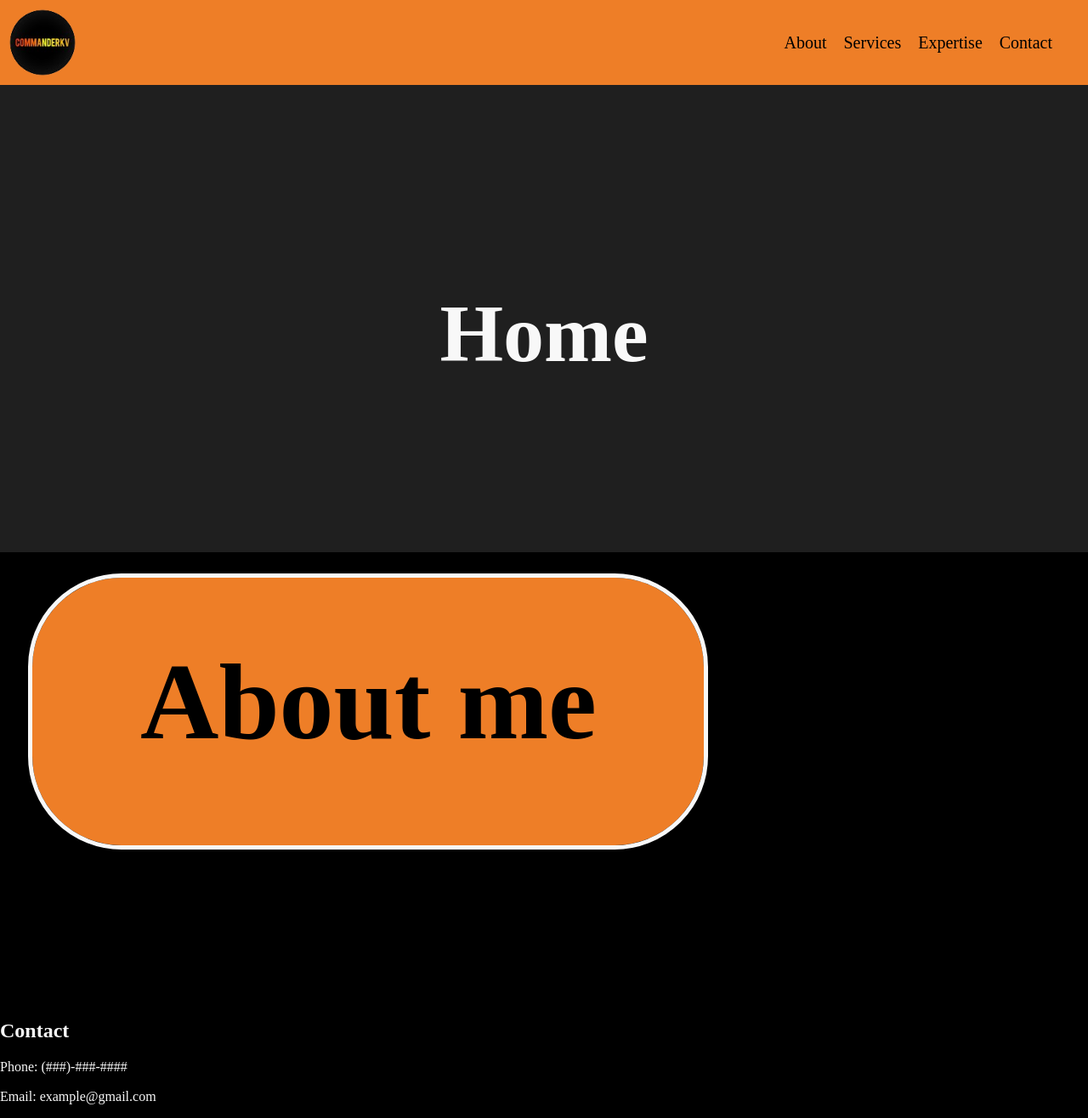
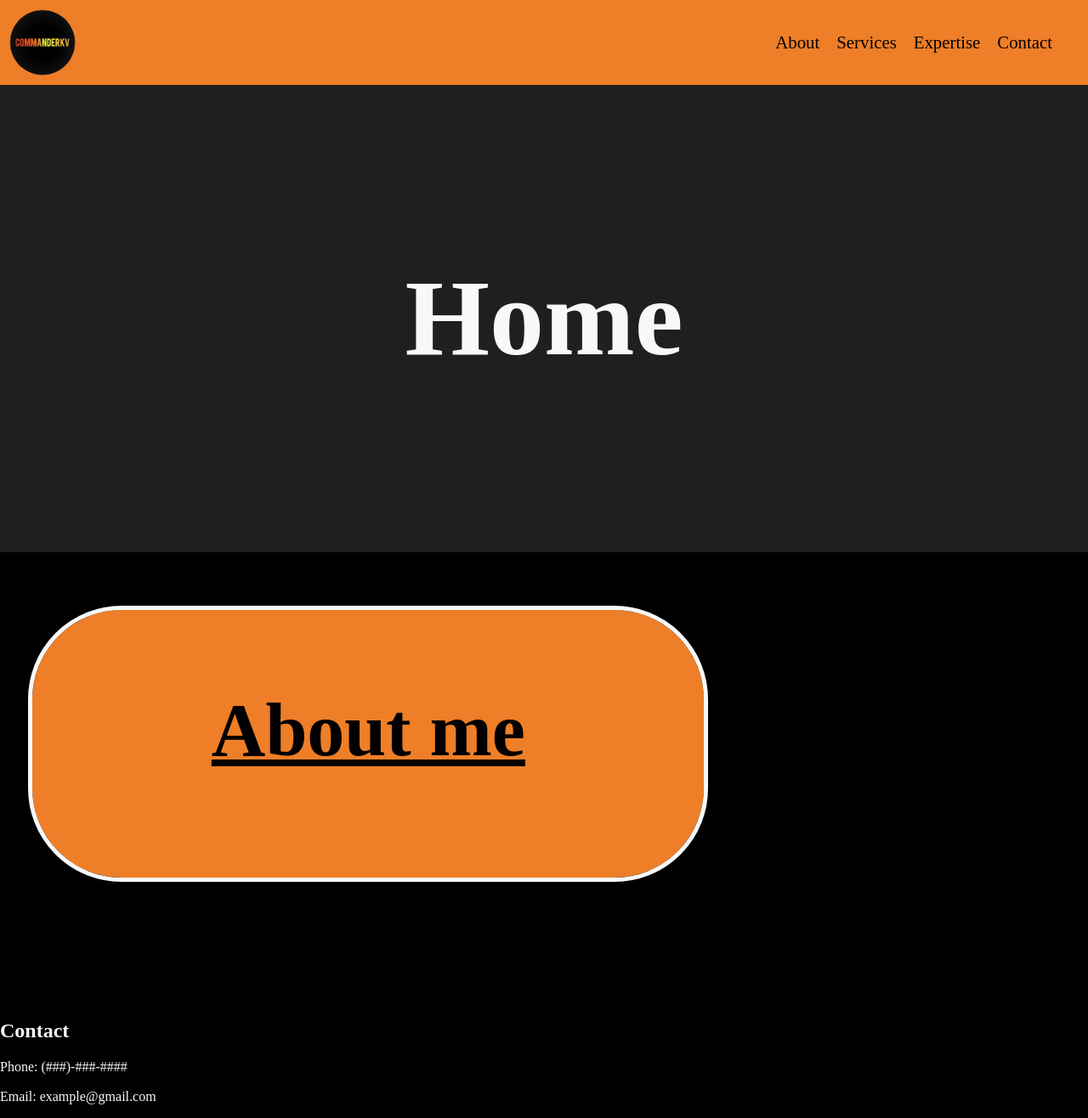
Before and after one commit to CommanderKV/COMP-1054G-WAB-CSS, a PHP site: page /final-project/index.html in a window 1280 px wide. Shown: the whole page at 85% size. Run offline with PHP 8.4, Linux system fonts and the light colour scheme.

Commit message:
Edited css

```diff
--- a/final-project/css/index.css
+++ b/final-project/css/index.css
@@ -14,11 +14,11 @@ Color pallet:
 html {
     background-color: #000000;
     color: #f8f8f8;
+    scroll-behavior: smooth;
 }
 
 /* Navigator */
 header {
-    flex-direction: row;
     justify-content: space-between;
     align-items: center;
 
@@ -28,20 +28,17 @@ header {
     background-color: #EE7E27;
 }
 header nav {
-    padding-right: 2rem;
+    padding-right: 2em;
 }
 header li {
     list-style: none;
-    padding: 0px 10px;
+    margin: 0px 10px;
 }
 header li a {
     color: #000000;
     text-decoration: none;
-    font-size: 20px;
-    transition: all .25s linear;
-}
-header li a:hover {
-    color: #f8f8f8;
+    font-size: 1.3em;
+    transition: color .25s linear;
 }
 header a img {
     margin-top: 5px;
@@ -52,6 +49,10 @@ header a img {
 a {
     text-decoration: none;
     color: #000;
+}
+/* Header transition */
+header li a:hover {
+    color: #f8f8f8;
 }
 
 /*
@@ -66,9 +67,8 @@ a {
     background-color: #1f1f1f;
 }
 .masthead h1 {
-    font-size: 96px;
+    font-size: 8em;
     text-align: center;
-    margin-top: 100px;
 }
 
 /*
@@ -79,63 +79,54 @@ a {
 .services {
     padding-top: 30px;
     height: 500px;
+    display: flex;
+    justify-content: left;
 }
 .services section {
-    grid-template-columns: 40% 50%;
+    display: grid;
     align-items: center;
+    justify-content: center;
 
-    width: 790px;
+    min-width: 790px;
+    max-width: 50%;
     height: 315px;
+    margin: 3% 3%;
+
     background-color: #EE7E27;
     outline: #f8f8f8 solid 5px;
     border-radius: 105px;
-
-    position: relative;
-    text-align: center;
     color: #000000
 }
 .services section h2 {
-    margin-top: 0px;
-    position: relative;
-    left: 120px;
-    top: 42.5px;
-    width: 550px;
-    font-size: 128px;
+    width: 100%;
+    height: auto;
+    font-size: 5.5em;
+    text-align: center;
+    text-decoration: underline;
 
-    transition-duration: 0.7s;
-    transition-timing-function: ease-in-out;
+    padding-top: .2em;
+    transition: all .7s ease-in-out;
 }
 .services section p {
-    position: relative;
-    top: 0px;
-    padding-top: 0px;
-    margin-top: 0px;
+    opacity: 0;
     font-size: 24px;
-    padding-right: 10px;
-
-    opacity: 0;
     transition: opacity 0.5s ease-in-out;
 }
 
 /* About me */
-.about {
-    left: 3%;
-}
-.about p {
-    width: 399px;
-}
 
 /*
  About me
 transforms
 */
+.about:hover {
+    width: auto;
+    display: grid;
+    grid-template-columns: 50% 50%;
+}
 .about:hover h2{
     margin-top: 47px;
-    position: relative;
-    left: 15px;
-    top: 0px;
-    width: 273px;
-    font-size: 96px;
+    font-size: 5em;
 }
 .about:hover p {
     opacity: 1;
--- a/final-project/index.html
+++ b/final-project/index.html
@@ -10,6 +10,7 @@
     </head>
     <body>
         <header class="f-display">
+            <!-- <?php require("includes/header.html")?> -->
             <a href="index.html">
                 <img src="imgs/logo.png" alt="CommanderKV logo"/>
             </a>
@@ -27,13 +28,9 @@
                 <h1>Home</h1>
             </section>
             <section class="services">
-                <section class="about g-display">
+                <section class="about">
                     <h2>About me</h2>
-                    <p>I am a Computer science student<br>
-                        studying in the Lakehead-Georgian<br>
-                        program. This means that I will<br>
-                        study 2 years at Georgian college<br>
-                        and 2 years at Lakehead Georgian </p>
+                    <p>I am a Computer science student studying in the Lakehead-Georgian program. This means that I will study 2 years at Georgian college and 2 years at Lakehead Georgian </p>
                 </section>
             </section>
 
```
Also changed, not shown: final-project/includes/header.html (added, +11 -0 lines).
